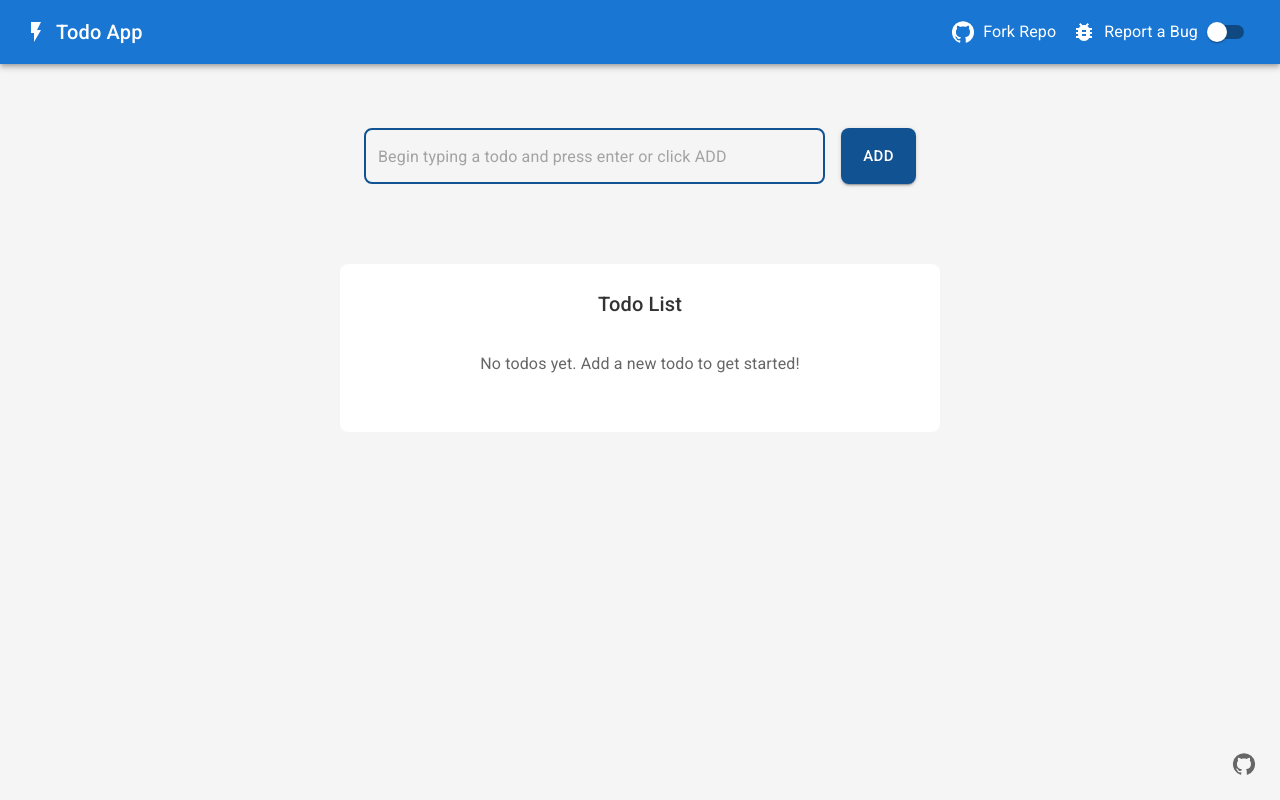
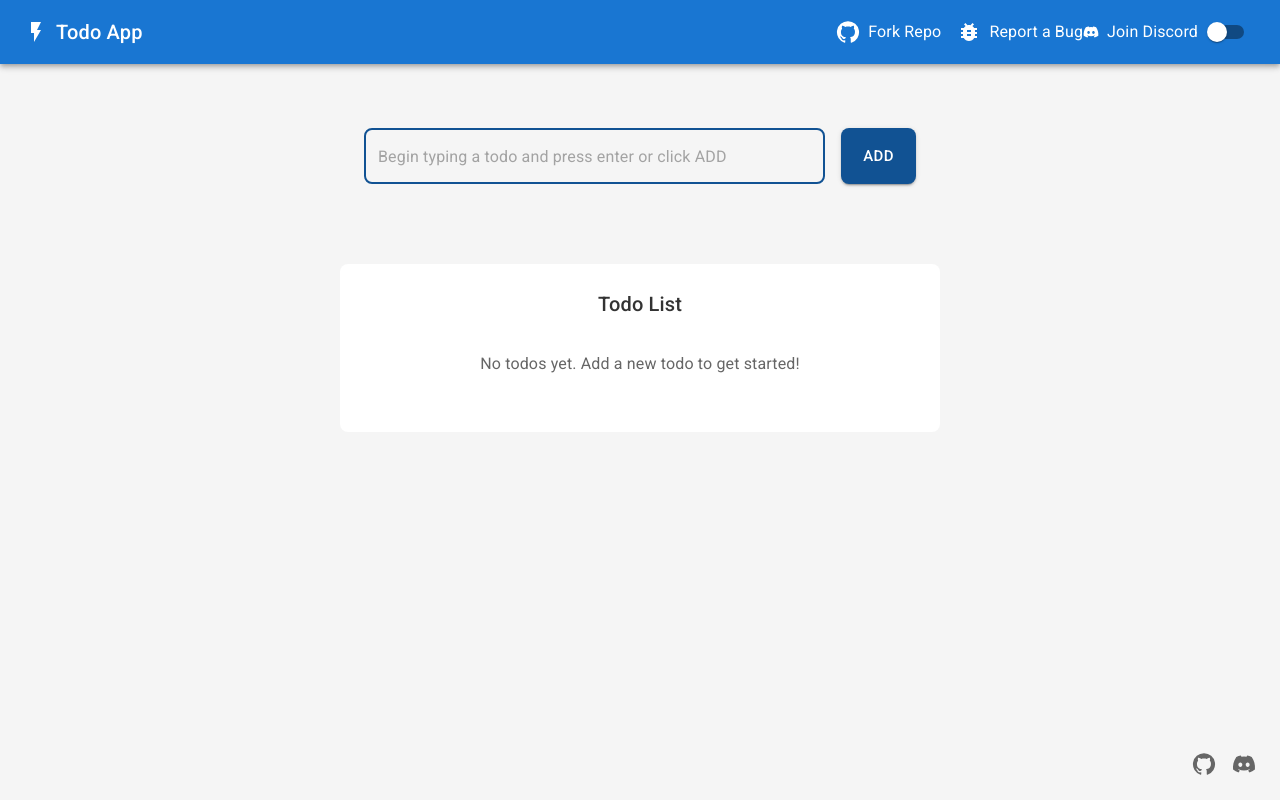
Before and after one commit to itz4blitz/react-screaming-architecture-boilerplate, a React (Vite) app: page / in a window 1280 px wide. Built offline with nearby package versions, Linux system fonts and the light colour scheme.

Commit message:
Add Discord Community Link for support

```diff
--- a/package.json
+++ b/package.json
@@ -22,7 +22,8 @@
     "date-fns": "^3.6.0",
     "framer-motion": "^11.3.30",
     "react": "^18.3.1",
-    "react-dom": "^18.3.1"
+    "react-dom": "^18.3.1",
+    "react-icons": "^5.3.0"
   },
   "devDependencies": {
     "@eslint/js": "^9.9.0",
--- a/src/features/_shared/components/Footer.tsx
+++ b/src/features/_shared/components/Footer.tsx
@@ -2,6 +2,7 @@ import React from 'react';
 import { Box, IconButton, useMediaQuery } from '@mui/material';
 import { useTheme } from '@mui/material/styles';
 import GitHubIcon from '@mui/icons-material/GitHub';
+import { FaDiscord } from 'react-icons/fa';
 
 const Footer: React.FC = () => {
   const theme = useTheme();
@@ -35,6 +36,14 @@ const Footer: React.FC = () => {
       >
         <GitHubIcon />
       </IconButton>
+      <IconButton
+        color="inherit"
+        href="https://discord.gg/8nVCV2M44U"
+        target="_blank"
+        rel="noopener noreferrer"
+      >
+        <FaDiscord />
+      </IconButton>
     </Box>
   );
 };
--- a/src/features/_shared/components/Header.tsx
+++ b/src/features/_shared/components/Header.tsx
@@ -16,6 +16,7 @@ import MenuIcon from '@mui/icons-material/Menu';
 import GitHubIcon from '@mui/icons-material/GitHub';
 import BugReportIcon from '@mui/icons-material/BugReport';
 import FlashOnIcon from '@mui/icons-material/FlashOn';
+import { FaDiscord } from 'react-icons/fa';
 
 interface HeaderProps {
   toggleDarkMode: () => void;
@@ -83,6 +84,21 @@ const Header: React.FC<HeaderProps> = ({ toggleDarkMode }) => {
                   <Typography variant="body1">Report a Bug</Typography>
                 </a>
               </MenuItem>
+              <MenuItem onClick={handleMenuClose}>
+                <a
+                  href="https://discord.gg/8nVCV2M44U"
+                  target="_blank"
+                  rel="noopener noreferrer"
+                  style={{
+                    display: 'flex',
+                    alignItems: 'center',
+                    color: theme.palette.text.primary,
+                  }}
+                >
+                  <FaDiscord style={{ marginRight: '8px' }} />
+                  <Typography variant="body1">Join Discord</Typography>
+                </a>
+              </MenuItem>
             </Menu>
           </>
         ) : null}
@@ -115,6 +131,15 @@ const Header: React.FC<HeaderProps> = ({ toggleDarkMode }) => {
               <BugReportIcon style={{ marginRight: '8px' }} />
               <Typography variant="body1">Report a Bug</Typography>
             </Link>
+            <Link
+              href="https://discord.gg/8nVCV2M44U"
+              target="_blank"
+              rel="noopener noreferrer"
+              sx={{ display: 'flex', alignItems: 'center', color: 'inherit' }}
+            >
+              <FaDiscord style={{ marginRight: '8px' }} />
+              <Typography variant="body1">Join Discord</Typography>
+            </Link>
           </>
         )}
         <Switch
--- a/vite.config.js
+++ b/vite.config.js
@@ -2,7 +2,7 @@ import { defineConfig } from 'vite';
 import react from '@vitejs/plugin-react';
 import path from 'path';
 export default defineConfig({
-    base: '/screaming-architecture-boilerplate/', // Replace with your repository name
+    base: '/react-screaming-architecture-boilerplate/',
     plugins: [react()],
     resolve: {
         alias: {
```
Also changed, not shown: 2 other files (tests, documents, lock files or other folders).
